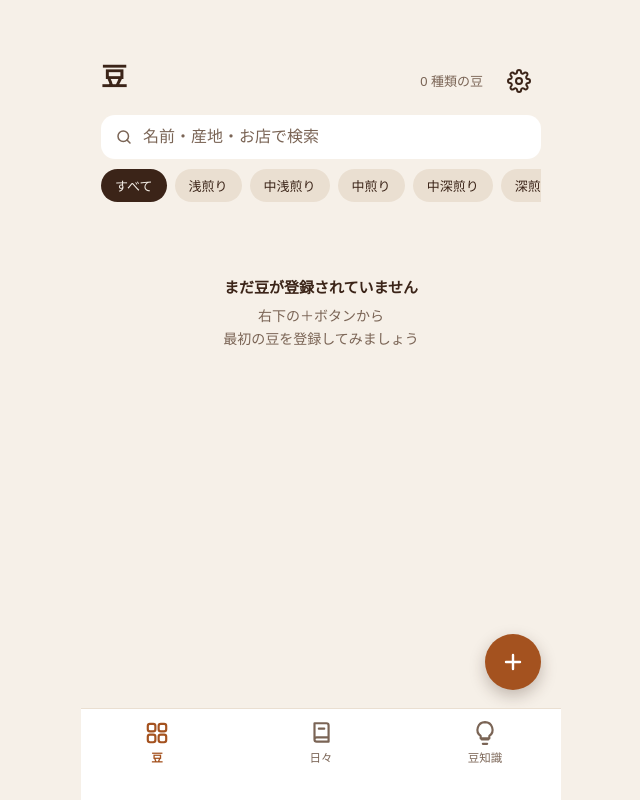
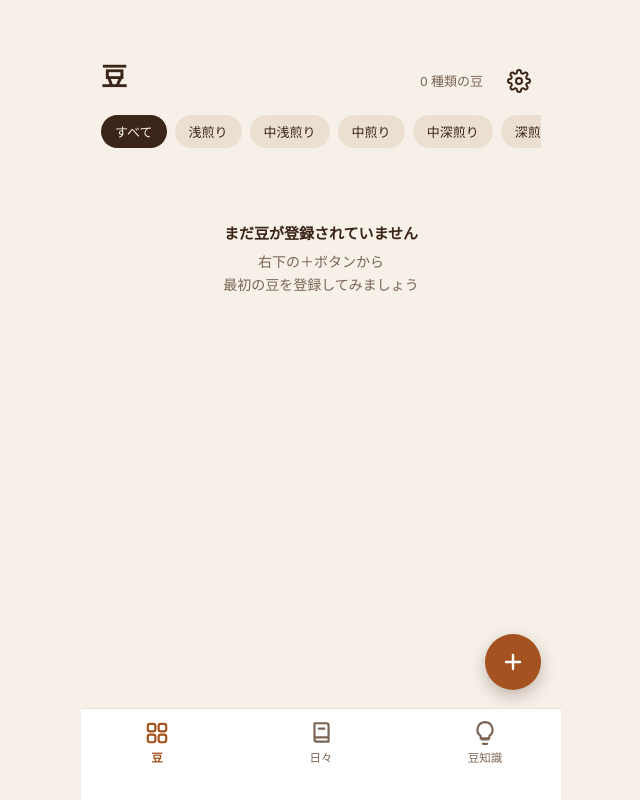
Before and after one commit to oguworld/mamelog, a website: page public/index.html in a window 1280 px wide. Shown: the whole page, without its empty margins (319-959 px from the left). Drawn offline with Linux system fonts and the light colour scheme; a web font is replaced by a local one.

Commit message:
Remove the beans search bar; roast filter chips are enough

```diff
--- a/public/css/style.css
+++ b/public/css/style.css
@@ -117,19 +117,7 @@ input, select, textarea { font-family: inherit; font-size: 16px; }
 }
 .icon-btn.on-photo { background: rgba(255,255,255,0.9); border-radius: 50%; position: absolute; }
 
-/* ── 検索バー・フィルタチップ ── */
-.search-bar {
-  display: flex; align-items: center; gap: 8px;
-  background: var(--warm-white); border-radius: var(--radius-btn);
-  padding: 0 14px; height: 44px; margin: 0 20px 10px;
-}
-.search-bar input {
-  border: 0; outline: none; background: none; flex: 1;
-  /* 16px未満だとiOS Safariがフォーカス時に自動ズームする(CLAUDE.md規約) */
-  font-size: 16px; color: var(--espresso);
-}
-.search-bar input::placeholder { color: var(--text-muted); }
-
+/* ── フィルタチップ ── */
 .chip-row { display: flex; gap: 8px; margin: 0 20px 14px; overflow-x: auto; }
 .chip {
   background: var(--sand); color: var(--espresso);
--- a/public/index.html
+++ b/public/index.html
@@ -25,10 +25,6 @@
           <svg width="24" height="24" viewBox="0 0 24 24" fill="none" stroke="currentColor" stroke-width="2" stroke-linecap="round" stroke-linejoin="round"><circle cx="12" cy="12" r="3"/><path d="M19.4 15a1.7 1.7 0 0 0 .3 1.8l.1.1a2 2 0 1 1-2.8 2.8l-.1-.1a1.7 1.7 0 0 0-1.8-.3 1.7 1.7 0 0 0-1 1.5V21a2 2 0 1 1-4 0v-.1a1.7 1.7 0 0 0-1.1-1.5 1.7 1.7 0 0 0-1.8.3l-.1.1a2 2 0 1 1-2.8-2.8l.1-.1a1.7 1.7 0 0 0 .3-1.8 1.7 1.7 0 0 0-1.5-1H3a2 2 0 1 1 0-4h.1a1.7 1.7 0 0 0 1.5-1.1 1.7 1.7 0 0 0-.3-1.8l-.1-.1a2 2 0 1 1 2.8-2.8l.1.1a1.7 1.7 0 0 0 1.8.3H9a1.7 1.7 0 0 0 1-1.5V3a2 2 0 1 1 4 0v.1a1.7 1.7 0 0 0 1 1.5 1.7 1.7 0 0 0 1.8-.3l.1-.1a2 2 0 1 1 2.8 2.8l-.1.1a1.7 1.7 0 0 0-.3 1.8V9a1.7 1.7 0 0 0 1.5 1H21a2 2 0 1 1 0 4h-.1a1.7 1.7 0 0 0-1.5 1z"/></svg>
         </button>
       </div>
-    </div>
-    <div class="search-bar">
-      <svg width="18" height="18" viewBox="0 0 24 24" fill="none" stroke="#7A6455" stroke-width="2" stroke-linecap="round"><circle cx="11" cy="11" r="7"/><path d="M20 20l-4-4"/></svg>
-      <input type="text" id="bean-search" placeholder="名前・産地・お店で検索" oninput="renderBeansList()">
     </div>
     <div class="chip-row" id="roast-filter-row"></div>
     <div class="screen-scroll-content" id="beans-list"></div>
--- a/public/js/app.js
+++ b/public/js/app.js
@@ -574,14 +574,8 @@ function beanCardHtml(bean) {
 }
 
 function renderBeansList() {
-  const search = (document.getElementById('bean-search').value || '').trim().toLowerCase();
   let list = beansCache.slice().sort((a, b) => b.createdAt.localeCompare(a.createdAt));
   if (roastFilter !== 'all') list = list.filter((b) => b.roast === roastFilter);
-  if (search) {
-    list = list.filter((b) =>
-      [b.name, b.origin, b.shop].some((v) => (v || '').toLowerCase().includes(search))
-    );
-  }
   document.getElementById('beans-count').textContent = `${beansCache.length} 種類の豆`;
   document.getElementById('beans-empty').style.display = beansCache.length === 0 ? 'block' : 'none';
 
--- a/public/sw.js
+++ b/public/sw.js
@@ -1,4 +1,4 @@
-const CACHE_NAME = 'beandiary-v27';
+const CACHE_NAME = 'beandiary-v28';
 const PRECACHE_URLS = [
   '/',
   '/css/style.css',
```
